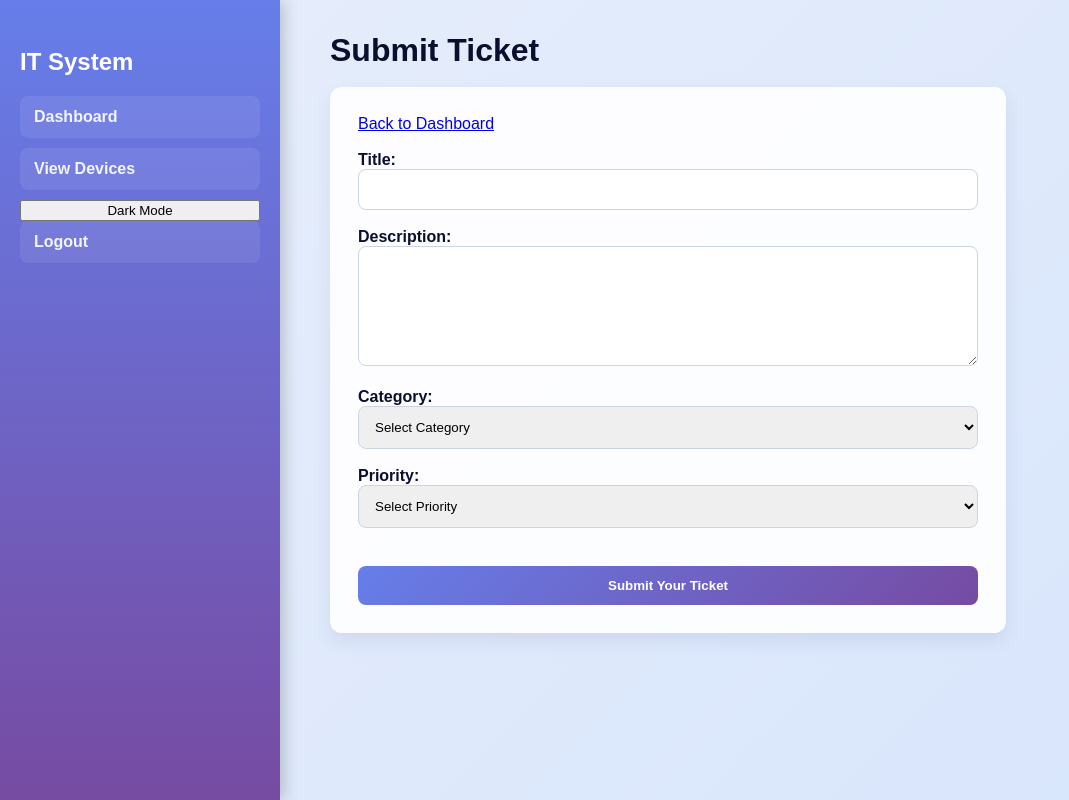
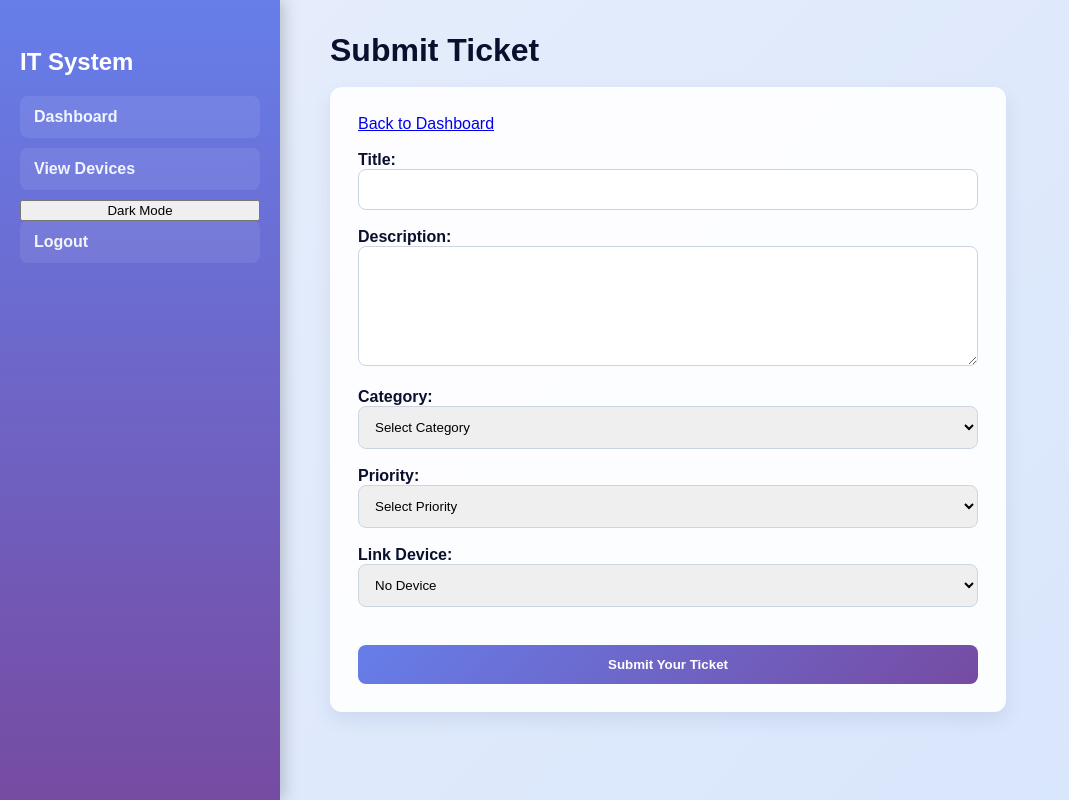
Before and after one commit to anshumkumar/IT_Ticket_manager_app_ak, a Flask app: template templates/submit_ticket.html in a window 1280 px wide. Shown: the whole page, without its empty margins (0-1069 px from the left). Run offline with Flask 3, Linux system fonts and the light colour scheme; the template is opened without the code that fills it, so the values that code supplies are empty.

Commit message:
(Version 1.17) working on the functionality to link assets with tickets.

```diff
--- a/app.py
+++ b/app.py
@@ -121,24 +121,34 @@ def submit_ticket():
     if request.method == 'POST':
         user_id = session['user_id']
         title = request.form.get('title', '').strip()
+        device_id = request.form.get('device_id', '').strip()
         description = request.form.get('description', '').strip()
         category = request.form.get('category', '').strip()
         priority = request.form.get('priority', '').strip()
         status = 'Open'
 
+        if device_id == '':
+            device_id = None
+        else:
+            device_id = int(device_id)
+
         if not title or not description or not category or not priority:
-            return render_template('submit_ticket.html', error='All fields are required.')
+            devices = Device.get_all_devices()
+            return render_template('submit_ticket.html', error='All fields are required.', devices=devices)
 
         if priority not in ['1', '2', '3']:
-            return render_template('submit_ticket.html', error='Invalid priority selected.')
+            devices = Device.get_all_devices()
+            return render_template('submit_ticket.html', error='Invalid priority selected.', devices=devices)
 
-        new_ticket = Ticket(None, user_id, title, description, status, category, int(priority))
+        new_ticket = Ticket(None, user_id, title, description, status, category, int(priority), None, None, device_id)
         new_ticket.create_ticket()
 # adds ticket to database.
 # create_ticket function is defined in tickets.py file, it adds the ticket to database.
         return redirect(url_for('user_dashboard'))
 
-    return render_template('submit_ticket.html')
+    devices = Device.get_all_devices()
+
+    return render_template('submit_ticket.html', devices=devices)
 
 
 @app.route('/ticket/<int:ticket_id>/complete', methods=['POST'])
--- a/database/db.py
+++ b/database/db.py
@@ -28,6 +28,7 @@ def create_table():
     cursor.execute('''CREATE TABLE IF NOT EXISTS tickets (
                    id INTEGER PRIMARY KEY AUTOINCREMENT,
                    user_id INTEGER NOT NULL,
+                   device_id INTEGER,
                    title TEXT NOT NULL,
                    description TEXT NOT NULL,
                    status TEXT NOT NULL,
@@ -51,6 +52,11 @@ def create_table():
     except sqlite3.OperationalError:
         pass
 
+    try:
+        cursor.execute("ALTER TABLE tickets ADD COLUMN device_id INTEGER")
+    except sqlite3.OperationalError:
+        pass
+
     cursor.execute('''CREATE TABLE IF NOT EXISTS devices (
                    device_id INTEGER PRIMARY KEY AUTOINCREMENT,
                    assigned_to INTEGER NOT NULL,
--- a/templates/submit_ticket.html
+++ b/templates/submit_ticket.html
@@ -62,6 +62,18 @@
                     </select>
                     <br><br>
 
+                        <label>Link Device:</label>
+                        <select name="device_id">
+                            <option value="">No Device</option>
+                            {% for device in devices %}
+                            <option value="{{ device.device_id }}">
+                                {{ device.device_name }} - {{ device.serial_number }}
+                            </option>
+                            {% endfor %}
+                        </select>
+                        <br><br>
+
+
                     <button type="submit">Submit Your Ticket</button>
 
                 </form>
```
Also changed, not shown: models/tickets.py (+4 -3 lines), database/tickets.db.
